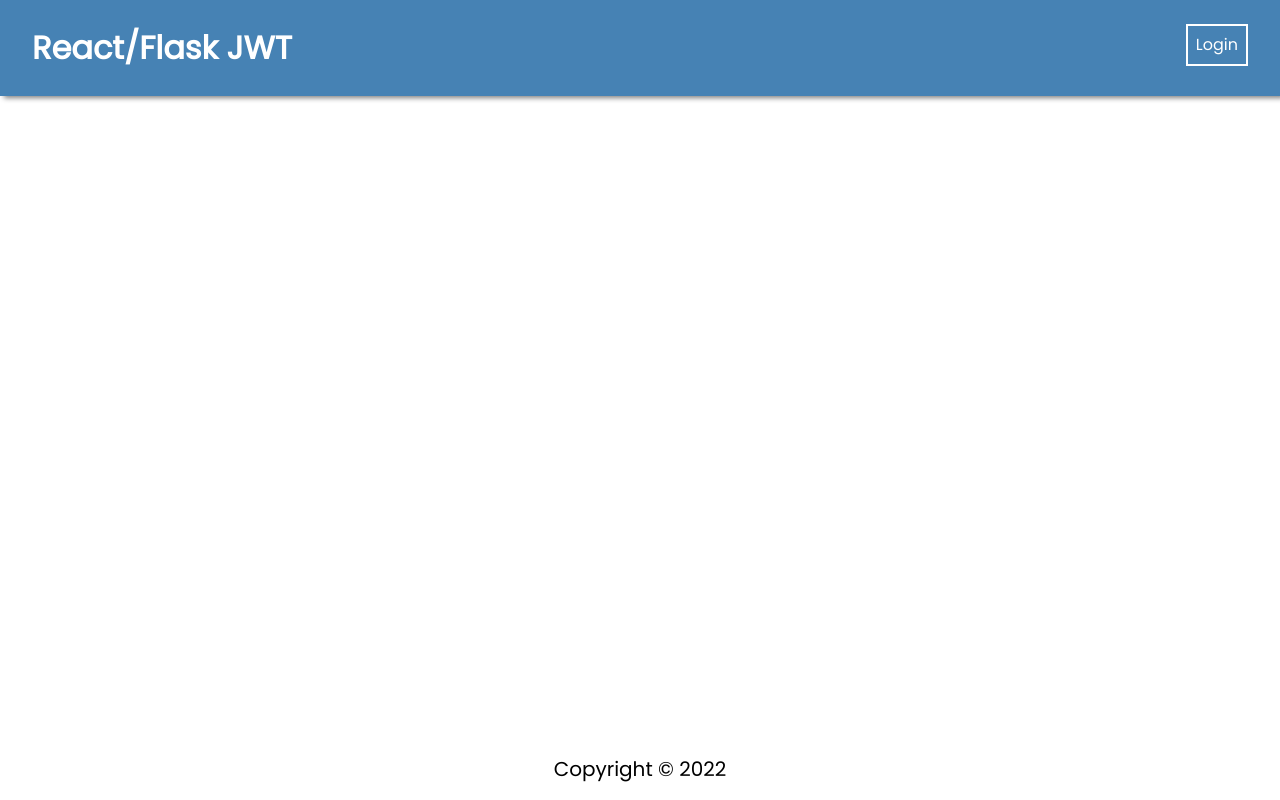
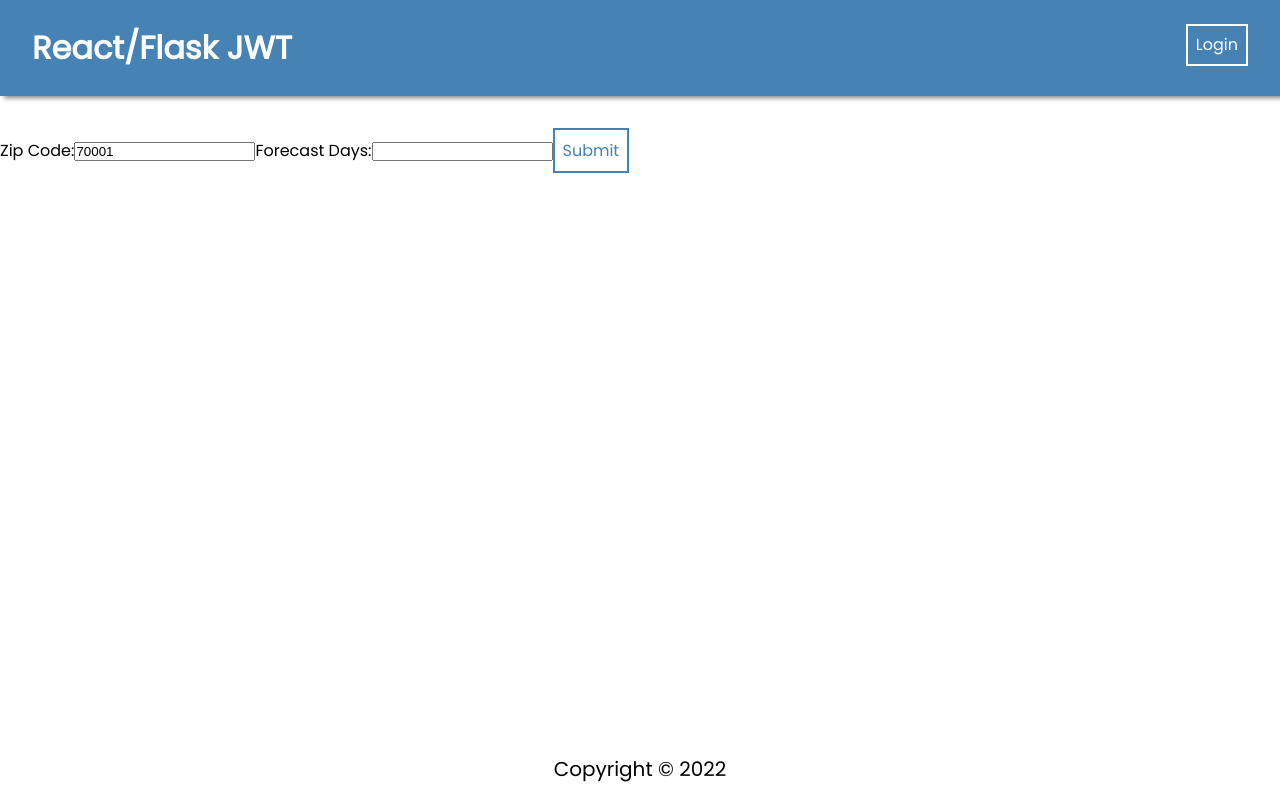
Before and after one commit to MPacris/Gardener_App_Capstone_Project, a React (Create React App) app in the folder frontend/: page /weather-page in a window 1280 px wide. Built offline with nearby package versions, Linux system fonts and the light colour scheme.

Commit message:
weather API 14 day forecast

```diff
--- a/frontend/src/App.js
+++ b/frontend/src/App.js
@@ -15,6 +15,7 @@ import TasksPage from "./pages/TasksPage/TasksPage";
 import HarvestsPage from "./pages/HarvestsPage/HarvestsPage";
 import HarvestDetails from "./pages/HarvestDetails/HarvestDetails";
 import UserGardens from "./pages/UserGardens/UserGardens";
+import WeatherPage from "./pages/WeatherPage/WeatherPage";
 
 // Component Imports
 import Navbar from "./components/NavBar/NavBar";
@@ -60,6 +61,7 @@ function App() {
         <Route path="/create-harvest" element={<CreateHarvest/>}/>
         <Route path="/add-user-garden" element={<AddUserGarden/>}/>
         <Route path="/user-gardens" element={<UserGardens/>}/>
+        <Route path="/weather-page" element={<WeatherPage/>}/>
 
 
 
--- a/frontend/src/pages/HomePage/HomePage.js
+++ b/frontend/src/pages/HomePage/HomePage.js
@@ -56,6 +56,10 @@ const HomePage = () => {
         <p>Go to User Gardens</p>
       </Link>
 
+      <Link to="/weather-page">
+        <p>Go to WeatherPage</p>
+      </Link>
+
 
 
 
--- /dev/null
+++ b/frontend/src/pages/WeatherPage/WeatherPage.jsx
@@ -0,0 +1,63 @@
+import React, { useState } from "react";
+import axios from "axios";
+
+const WeatherPage = () => {
+  const [weatherData, setWeatherData] = useState(null);
+  const [zipCode, setZipCode] = useState("70001");
+  const [forecastDays, setForecastDays] = useState("");
+  const [isLoading, setIsLoading] = useState(false);
+
+  const handleSubmit = async (e) => {
+    e.preventDefault();
+    setIsLoading(true);
+    const url = `http://api.weatherapi.com/v1/forecast.json?key=b0d479a899cd4890add183140231506&q=${zipCode}&days=${forecastDays}`;
+    try {
+      const response = await axios.get(url);
+      setWeatherData(response.data);
+    } catch (error) {
+      console.error("Error fetching weather data:", error);
+    }
+    setIsLoading(false);
+  };
+
+  const days = weatherData?.forecast?.forecastday || [];
+
+  return (
+    <div>
+      <form onSubmit={handleSubmit}>
+        <label htmlFor="zipCode">Zip Code:</label>
+        <input
+          type="text"
+          id="zipCode"
+          value={zipCode}
+          onChange={(e) => setZipCode(e.target.value)}
+        />
+
+        <label htmlFor="forecastDays">Forecast Days:</label>
+        <input
+          type="text"
+          id="forecastDays"
+          value={forecastDays}
+          onChange={(e) => setForecastDays(e.target.value)}
+        />
+        <button type="submit">Submit</button>
+      </form>
+
+      {isLoading ? (
+        <p>Loading...</p>
+      ) : (
+        days.map((day, index) => (
+          <div key={index}>
+            <h3>{day.date}</h3>
+            <p>Chance of Rain: {day.day?.daily_chance_of_rain}%</p>
+            <p>Temperature Max: {day.day?.maxtemp_f}°F</p>
+            <p>Temperature Min: {day.day?.mintemp_f}°F</p>
+            <p>UV: {day.day?.uv}</p>
+          </div>
+        ))
+      )}
+    </div>
+  );
+};
+
+export default WeatherPage;
```
